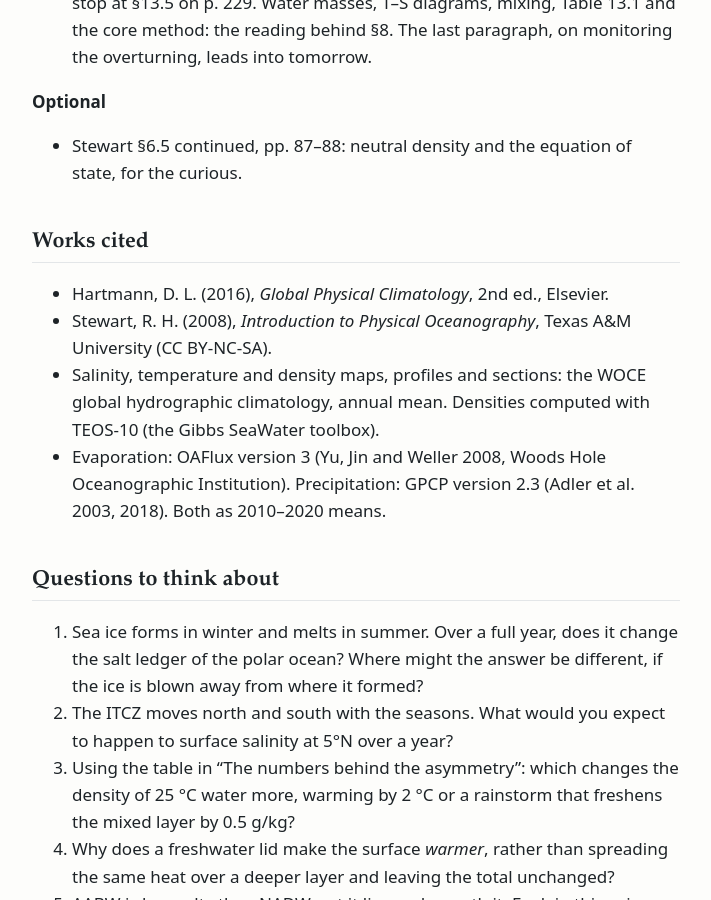
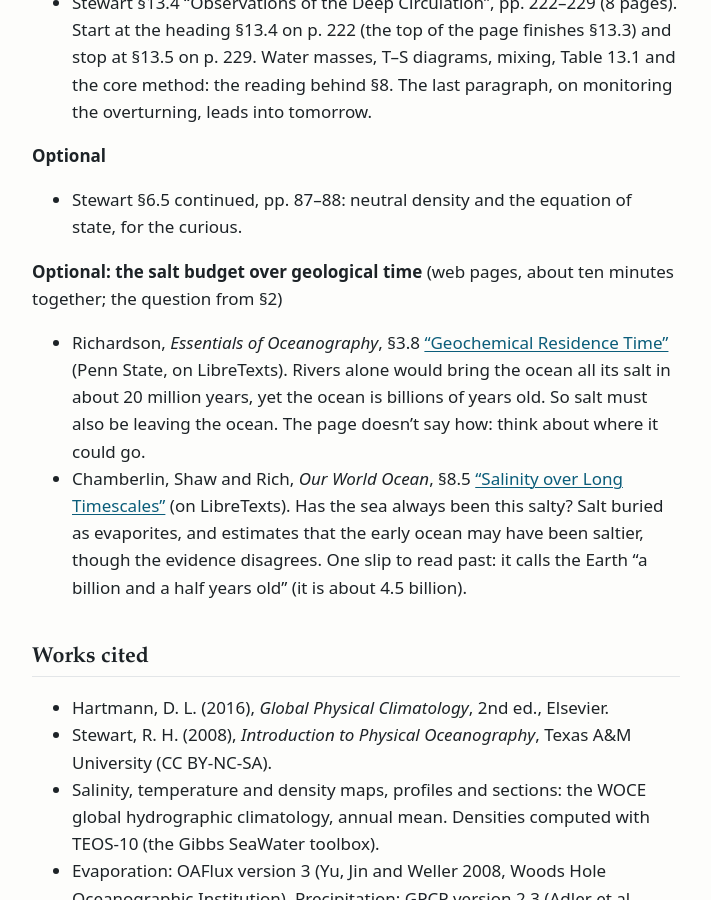
Before and after one commit to JoyMonteiro/intro_climate_science, a Jekyll site: the page built from lectures/notes/o5/index.md, in a window 1280 px wide and 900 px high, scrolled down 14179 px. Shown: the whole window, without its empty margins (284-995 px from the left). Built offline with Jekyll 4.4.1, drawn with Linux system fonts in a browser that asks for light colours; some of the changed text lies outside the part shown.

Commit message:
O5 notes: add two optional readings on the salt budget over geological time
Co-Authored-By: Claude Opus 5.5 <noreply@anthropic.com>
Claude-Session: https://claude.ai/code/session_011nDa8jac19ZDp6hjUqyzEi

```diff
--- a/lectures/notes/o5/index.md
+++ b/lectures/notes/o5/index.md
@@ -27,7 +27,7 @@ Start the way we started for heat: treat the whole ocean as one box and ask what
 - **Sea ice** can do either. Freezing takes water out of the sea, and melting puts it back.
 - **Evaporation** is essentially the only way water leaves.
 
-**Salt** is a different story. Rain, evaporation and ice carry almost no salt: evaporation and freezing take the water and leave the salt behind. Rivers do bring a little dissolved salt, from the [weathering](https://en.wikipedia.org/wiki/Weathering) of rocks, but that matters only over geological time, vastly longer than anything in this course. On the timescales we care about, **the ocean holds a fixed amount of salt.**
+**Salt** is a different story. Rain, evaporation and ice carry almost no salt: evaporation and freezing take the water and leave the salt behind. Rivers do bring a little dissolved salt, from the [weathering](https://en.wikipedia.org/wiki/Weathering) of rocks, but that matters only over geological time, vastly longer than anything in this course. (How the ocean balances its salt budget over that time, and whether the sea has always been this salty, is a good question in its own right: see the two optional readings at the end.) On the timescales we care about, **the ocean holds a fixed amount of salt.**
 
 So the total amount of salt doesn't change; what changes is how concentrated it is. [Salinity](https://en.wikipedia.org/wiki/Salinity) is grams of salt per kilogram of seawater, about 35 on average. You can't change the grams of salt, so the only way to change salinity at a place is to change the water: take water away (evaporation, freezing) and it gets saltier; add water (rain, rivers, melting ice) and it gets fresher. Ocean currents also carry salty water in and fresh water out, and we'll come back to that. But to a first approximation, **the salinity of the surface ocean is a record of evaporation minus precipitation, E − P.**
 
@@ -237,6 +237,11 @@ All extracts are in the shared readings folder, under O5. The core readings add
 
 - Stewart §6.5 continued, pp. 87–88: neutral density and the equation of state, for the curious.
 
+**Optional: the salt budget over geological time** (web pages, about ten minutes together; the question from §2)
+
+- Richardson, *Essentials of Oceanography*, §3.8 ["Geochemical Residence Time"](https://geo.libretexts.org/Bookshelves/Oceanography/Essentials_of_Oceanography_(Richardson)/03%3A_From_Rock_to_Salt/3.08%3A_Geochemical_Residence_Time) (Penn State, on LibreTexts). Rivers alone would bring the ocean all its salt in about 20 million years, yet the ocean is billions of years old. So salt must also be leaving the ocean. The page doesn't say how: think about where it could go.
+- Chamberlin, Shaw and Rich, *Our World Ocean*, §8.5 ["Salinity over Long Timescales"](https://geo.libretexts.org/Bookshelves/Oceanography/Our_World_Ocean%3A_Understanding_the_Most_Important_Ecosystem_on_Earth_Essentials_Edition_(Chamberlin_Shaw_and_Rich)/03%3A_New_Page/08%3A_The_Water_Cycle_and_Ocean_Salinity/8.05%3A_Salinity_over_Long_Timescales) (on LibreTexts). Has the sea always been this salty? Salt buried as evaporites, and estimates that the early ocean may have been saltier, though the evidence disagrees. One slip to read past: it calls the Earth "a billion and a half years old" (it is about 4.5 billion).
+
 ## Works cited
 
 - Hartmann, D. L. (2016), *Global Physical Climatology*, 2nd ed., Elsevier.
```
